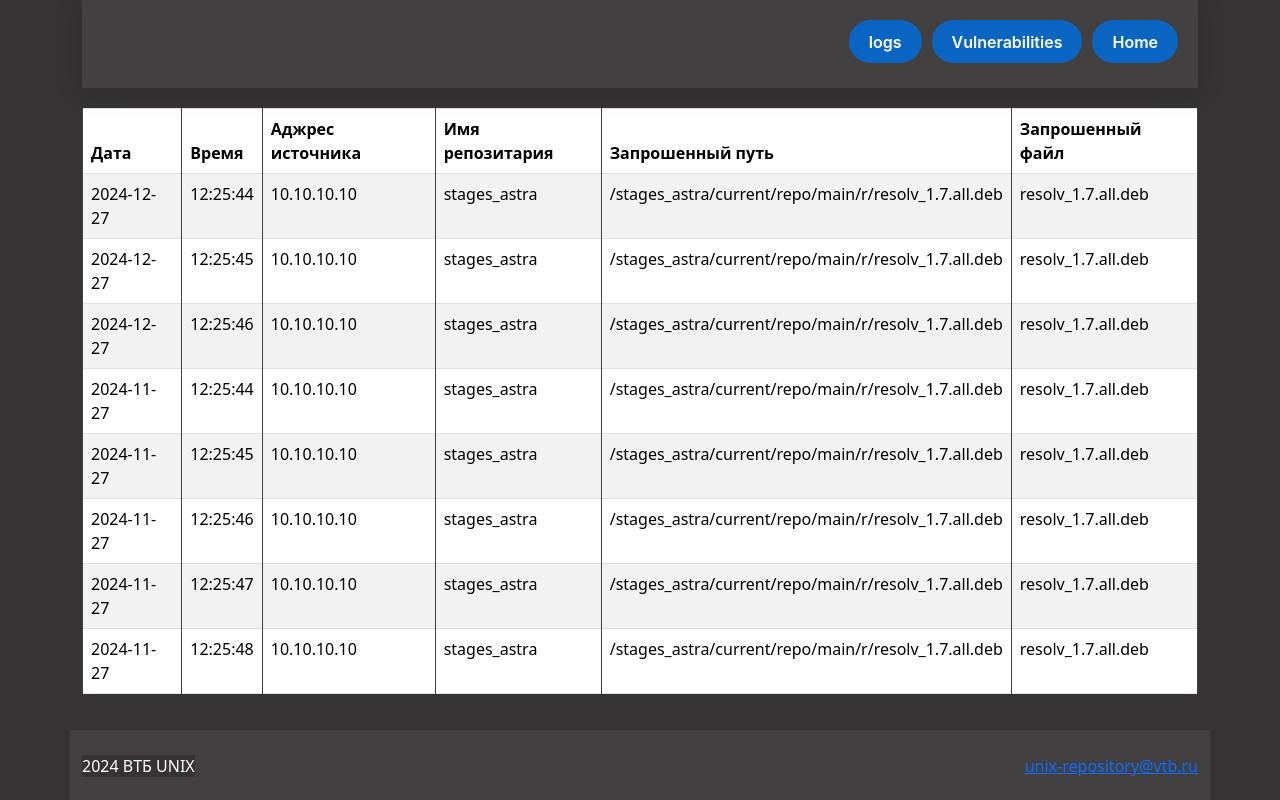
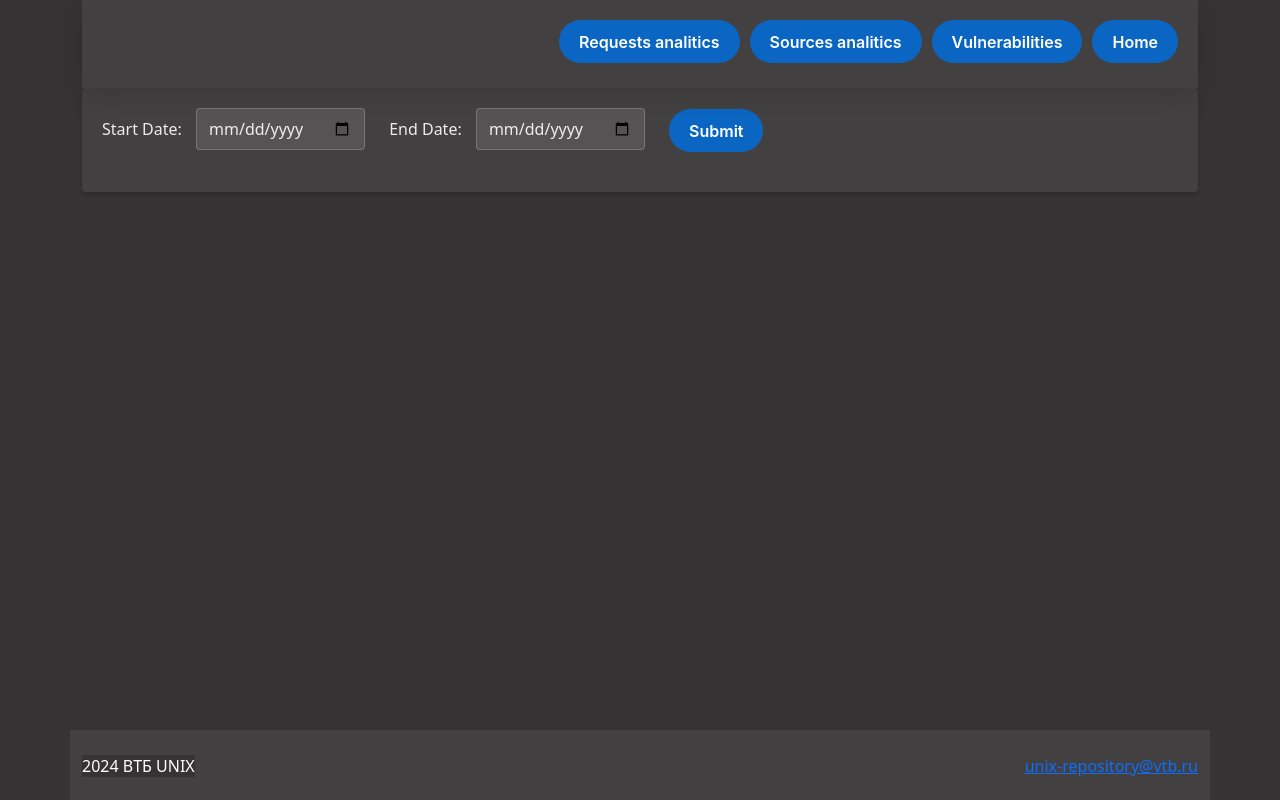
Before and after one commit to Snow-Bars/repo_search, a Flask app: page /logs in a window 1280 px wide. Run offline with Flask 3, Linux system fonts and the light colour scheme; some libraries are stand-ins or nearby versions.

Commit message:
add logs analitycs

```diff
--- a/app.py
+++ b/app.py
@@ -1,10 +1,11 @@
-from flask import Flask, render_template, request
+from flask import Flask, render_template, request, jsonify
 import json
 import os
 from vars import base_url, base_catalogs, files_list, res_folder
 import subprocess, sys
 import csv
 from io import StringIO
+from datetime import datetime, timedelta
 
 app = Flask(__name__)
 
@@ -148,45 +149,126 @@ def vulnerabilities():
 
 @app.route('/logs')
 def logs():
-    try:
-        search_query = request.form.get('query', '').strip().lower()
-        parsed_logs_dir = os.path.join(os.path.dirname(__file__), 'nginx', 'parsed')
-        table_html = '<table class="table table-striped table-bordered">'
-        table_html += '<thead><tr>'
-        headers = ['Дата', 'Время', 'Аджрес источника', 'Имя репозитария', 'Запрошенный путь', 'Запрошенный файл']
+    return render_template('log_analitics.html')
 
-        for header in headers:
-            table_html += f'<th>{header}</th>'
+@app.route('/analyze_sources', methods=['POST'])
+def analyze_sources():
+    results, json_files, days = [], [], []
+    source_counts = {}
+    parsed_logs_dir = os.path.join(app.root_path, 'nginx', 'parsed')
+    if request.form.get('start_date', '') and request.form.get('end_date', ''):
+        search_start_date = datetime.strptime(request.form.get('start_date', ''),'%Y-%m-%d')
+        search_end_date = datetime.strptime(request.form.get('end_date', ''),'%Y-%m-%d')
+        date_range = 'Начиная с ' + search_start_date.date().strftime('%Y-%m-%d') + ', и заканчивая ' + search_end_date.date().strftime('%Y-%m-%d')
+        day = [search_start_date + timedelta(days=x) for x in range((search_end_date - search_start_date).days + 1)]
 
-        table_html += '</tr></thead><tbody>'
-        json_files = [f for f in os.listdir(parsed_logs_dir) if f.endswith('.json')]
+        for i in day:
+            days.append(i.date().strftime('%Y-%m-%d') + '_parsed-logs.json')
 
-        for json_file in sorted(json_files, reverse=True):
-            file_path = os.path.join(parsed_logs_dir, json_file)
+        json_files = list(set(days) & set(os.listdir(parsed_logs_dir)))
+    else:
+        date_range = 'За все время'
+        json_files = os.listdir(parsed_logs_dir)
 
-            with open(file_path, 'r', encoding='utf-8') as f:
-                logs_data = json.load(f)
+    for json_file in json_files:
+        log_file = os.path.join(parsed_logs_dir, json_file)
+        with open(log_file, 'r') as f:
+            logs = json.load(f)
+            for log in logs:
+                source_address = log.get('source_address')
+                if source_address:
+                    source_counts[source_address] = source_counts.get(source_address, 0) + 1
 
-                for entry in logs_data:
-                    if search_query:
-                        entry_text = ' '.join(str(v) for v in entry.values()).lower()
-                        if search_query not in entry_text:
-                            continue
+    for source, count in source_counts.items():
+        results.append({
+            'source_address': source,
+            'count': count
+        })
 
-                    table_html += '<tr>'
-                    table_html += f'<td>{entry.get("date", "")}</td>'
-                    table_html += f'<td>{entry.get("time", "")}</td>'
-                    table_html += f'<td>{entry.get("source_address", "")}</td>'
-                    table_html += f'<td>{entry.get("repo_name", "")}</td>'
-                    table_html += f'<td>{entry.get("package_path", "")}</td>'
-                    table_html += f'<td>{entry.get("package_name", "")}</td>'
-                    table_html += '</tr>'
+    results.sort(key=lambda x: x['count'], reverse=True)
+    table_html = '<table class="table table-striped table-bordered">'
+    table_html += '<thead><tr>'
+    headers = ['source_address', 'count']
 
-        table_html += '</tbody></table>'
-        return render_template('logs.html', table=table_html, search_query=search_query)
+    for header in headers:
+        table_html += f'<th>{header}</th>'
 
-    except Exception as e:
-        return f'Error: {str(e)}', 500
+    table_html += '</tr></thead><tbody>'
+
+    for entry in results:
+        table_html += '<tr>'
+        table_html += f'<td>{entry.get("source_address", "")}</td>'
+        table_html += f'<td>{entry.get("count", "")}</td>'
+        table_html += '</tr>'
+
+    table_html += '</tbody></table>'
+    return render_template('sourses_ip.html', table=table_html, date_range=date_range)
+
+@app.route('/requests')
+def requests():
+    return render_template('requests_analitics.html')
+
+@app.route('/analyze_content', methods=['POST'])
+def analyze_content():
+    results, json_files, days = [], [], []
+    content_counts = {}
+    parsed_logs_dir = os.path.join(app.root_path, 'nginx', 'parsed')
+    if request.form.get('start_date', '') and request.form.get('end_date', ''):
+        search_start_date = datetime.strptime(request.form.get('start_date', ''),'%Y-%m-%d')
+        search_end_date = datetime.strptime(request.form.get('end_date', ''),'%Y-%m-%d')
+        date_range = 'Начиная с ' + search_start_date.date().strftime('%Y-%m-%d') + ', и заканчивая ' + search_end_date.date().strftime('%Y-%m-%d')
+        day = [search_start_date + timedelta(days=x) for x in range((search_end_date - search_start_date).days + 1)]
+
+        for i in day:
+            days.append(i.date().strftime('%Y-%m-%d') + '_parsed-logs.json')
+
+        json_files = list(set(days) & set(os.listdir(parsed_logs_dir)))
+    else:
+        date_range = 'За все время'
+        json_files = os.listdir(parsed_logs_dir)
+
+    parsed_logs_dir = os.path.join(app.root_path, 'nginx', 'parsed')
+    json_files = [f for f in os.listdir(parsed_logs_dir) if f.endswith('_parsed-logs.json')]
+
+    for json_file in json_files:
+        log_file = os.path.join(parsed_logs_dir, json_file)
+        with open(log_file, 'r') as f:
+            logs = json.load(f)
+            for log in logs:
+                package_name = log.get('package_name')
+                package_path = log.get('package_path')
+
+                if all([package_name, package_path]):
+                    key = (package_name, package_path)
+                    content_counts[key] = content_counts.get(key, 0) + 1
+
+    for (pkg_name, pkg_path), count in content_counts.items():
+        results.append({
+            'package_name': pkg_name,
+            'package_path': pkg_path,
+            'count': count
+        })
+
+    results.sort(key=lambda x: x['count'], reverse=True)
+    table_html = '<table class="table table-striped table-bordered">'
+    table_html += '<thead><tr>'
+    headers = ['package name', 'package path', 'count']
+
+    for header in headers:
+        table_html += f'<th>{header}</th>'
+
+    table_html += '</tr></thead><tbody>'
+
+    for entry in results:
+        table_html += '<tr>'
+        table_html += f'<td>{entry.get("package_name", "")}</td>'
+        table_html += f'<td>{entry.get("package_path", "")}</td>'
+        table_html += f'<td>{entry.get("count", "")}</td>'
+        table_html += '</tr>'
+
+    table_html += '</tbody></table>'
+
+    return render_template('requests_table.html', table=table_html, date_range=date_range)
 
 if __name__ == '__main__':
     app.run(debug=True)
--- a/nginx/parsed/2024-11-27_parsed-logs.json
+++ b/nginx/parsed/2024-11-27_parsed-logs.json
@@ -2,7 +2,7 @@
     {
         "date": "2024-11-27",
         "time": "12:25:44",
-        "source_address": "10.10.10.10",
+        "source_address": "10.10.10.11",
         "repo_name": "stages_astra",
         "package_path": "/stages_astra/current/repo/main/r/resolv_1.7.all.deb",
         "package_name": "resolv_1.7.all.deb"
@@ -36,7 +36,7 @@
         "time": "12:25:48",
         "source_address": "10.10.10.10",
         "repo_name": "stages_astra",
-        "package_path": "/stages_astra/current/repo/main/r/resolv_1.7.all.deb",
-        "package_name": "resolv_1.7.all.deb"
+        "package_path": "/stages_astra/current/repo/main/r/resolvers1212_1.7.all.deb",
+        "package_name": "resolvers1212_1.7.all.deb"
     }
 ]
--- a/nginx/parsed/2024-12-27_parsed-logs.json
+++ b/nginx/parsed/2024-12-27_parsed-logs.json
@@ -2,7 +2,7 @@
     {
         "date": "2024-12-27",
         "time": "12:25:44",
-        "source_address": "10.10.10.10",
+        "source_address": "10.10.10.11",
         "repo_name": "stages_astra",
         "package_path": "/stages_astra/current/repo/main/r/resolv_1.7.all.deb",
         "package_name": "resolv_1.7.all.deb"
@@ -10,7 +10,7 @@
     {
         "date": "2024-12-27",
         "time": "12:25:45",
-        "source_address": "10.10.10.10",
+        "source_address": "10.10.10.11",
         "repo_name": "stages_astra",
         "package_path": "/stages_astra/current/repo/main/r/resolv_1.7.all.deb",
         "package_name": "resolv_1.7.all.deb"
--- a/static/css/styles.css
+++ b/static/css/styles.css
@@ -16,13 +16,6 @@ background: #424040;
   margin-bottom: 60px;
 }
 
-.table th {
-  position: sticky;
-  top: 0;
-  background-color: #424040;
-  z-index: 10;
-}
-
 .container {
   width: 100%;
   padding-right: 15px;
@@ -36,20 +29,7 @@ background: #424040;
   width: 100%;
   margin-bottom: 1rem;
   border-collapse: collapse;
-}
-
-.table th,
-.table td {
-  padding: 0.75rem;
-  border: 1px solid #424040;
-}
-
-.table-striped tbody tr:nth-of-type(odd) {
-  background-color: rgba(255, 255, 255, 0.05);
-}
-
-.table-bordered {
-  border: 1px solid #424040;
+  background: transparent;
 }
 
 .table-responsive {
@@ -57,6 +37,71 @@ background: #424040;
   width: 100%;
   overflow-x: auto;
   -webkit-overflow-scrolling: touch;
+}
+
+/* Table styles */
+.table {
+    width: 100%;
+    margin-bottom: 1rem;
+    color: rgba(255, 255, 255, 0.9);
+    background-color: transparent;
+}
+
+.table-striped tbody tr:nth-of-type(odd) {
+    background-color: rgba(255, 255, 255, 0.02);
+}
+
+.table-striped tbody tr:hover {
+    background-color: rgba(255, 255, 255, 0.05);
+}
+
+.table-responsive {
+    display: block;
+    width: 100%;
+    overflow-x: auto;
+    -webkit-overflow-scrolling: touch;
+}
+
+.table-container {
+    margin: 20px 0;
+    background: rgba(0, 0, 0, 0.2);
+    border-radius: 4px;
+    box-shadow: 0 2px 4px rgba(0, 0, 0, 0.2);
+}
+
+/* Improve table responsiveness */
+.table-responsive {
+    overflow-x: auto;
+    -webkit-overflow-scrolling: touch;
+}
+
+.table-container {
+    margin: 20px 0;
+    border-radius: 4px;
+    box-shadow: 0 1px 3px rgba(0,0,0,0.2);
+    background: rgba(255, 255, 255, 0.05);
+}
+
+.table th {
+    background: rgba(0, 0, 0, 0.2);
+    padding: 12px 15px;
+    text-align: left;
+    font-weight: bold;
+    color: #fff;
+    border-bottom: 2px solid rgba(255, 255, 255, 0.1);
+}
+
+.table td {
+    padding: 12px 15px;
+    border-bottom: 1px solid rgba(255, 255, 255, 0.05);
+}
+
+.table-striped tbody tr:nth-of-type(odd) {
+    background: rgba(255, 255, 255, 0.02);
+}
+
+.table-striped tbody tr:hover {
+    background: rgba(255, 255, 255, 0.05);
 }
 
 /* HEADER */
@@ -71,11 +116,10 @@ background: #424040;
   z-index: 1000;
   background: rgb(66, 64, 64);
   -webkit-box-shadow: 0 5px 25px rgba(0, 0, 0, 0.15);
-      box-shadow: 0 5xp 25px rgba(0, 0, 0, 0.15);
+      box-shadow: 0 5px 25px rgba(0, 0, 0, 0.15);
 }
 
 /* BODY */
-
 
 /* FOOTER */
 .footer_pos {
@@ -265,3 +309,51 @@ select:-moz-focusring {
   background: rgba(0, 0, 0, .08);
   color: rgba(0, 0, 0, .3);
 }
+
+/* Analysis Controls */
+.analysis-controls {
+
+    padding: 20px;
+    background: rgb(66, 64, 64);
+    border-radius: 4px;
+    box-shadow: 0 2px 4px rgba(0, 0, 0, 0.2);
+}
+
+.date-selector {
+    margin-bottom: 20px;
+}
+
+.date-selector label {
+    color: rgba(255, 255, 255, 0.9);
+    margin-right: 10px;
+}
+
+.date-input {
+    background: rgba(255, 255, 255, 0.1);
+    border: 1px solid rgba(255, 255, 255, 0.2);
+    border-radius: 4px;
+    color: rgba(255, 255, 255, 0.9);
+    padding: 8px 12px;
+    margin-right: 20px;
+}
+
+.date-input:focus {
+    outline: none;
+    border-color: rgba(255, 255, 255, 0.4);
+    background: rgba(255, 255, 255, 0.15);
+}
+
+.analysis-buttons {
+    display: flex;
+    gap: 10px;
+}
+
+.analysis-buttons button {
+    flex: 1;
+}
+
+#results h2 {
+    color: rgba(255, 255, 255, 0.9);
+    margin: 20px 0;
+    font-size: 1.5em;
+}
--- a/templates/base.html
+++ b/templates/base.html
@@ -17,7 +17,10 @@
                         <button class="button-18">Vulnerabilities</button>
                     </a>
                     <a style="float:right; margin-right: 10px;" href="{{ url_for('logs') }}">
-                        <button class="button-18">logs</button>
+                        <button class="button-18">Sources analitics</button>
+                    </a>
+                    <a style="float:right; margin-right: 10px;" href="{{ url_for('requests') }}">
+                        <button class="button-18">Requests analitics</button>
                     </a>
                 </header>
             {% block header %} {% endblock %}
--- /dev/null
+++ b/templates/log_analitics.html
@@ -0,0 +1,28 @@
+{% extends 'base.html' %}
+
+{% block title %}
+    Анализ логов
+{% endblock %}
+
+{% block header %}
+    <br>
+    <br>
+{% endblock %}
+
+{% block head %}
+
+{% endblock %}
+
+{% block body %}
+    <div class="analysis-controls">
+        <div class="date-selector">
+            <form action="{{ url_for('analyze_sources') }}" method="post">
+                <label for="start_date">Start Date:</label>
+                <input type="date" id="start_date" name="start_date" class="date-input">
+                <label for="end_date">End Date:</label>
+                <input type="date" id="end_date" name="end_date" class="date-input">
+                <button class="button-18" type="submit">Submit</button>
+            </form>
+        </div>
+    </div>
+{% endblock %}
```
Also changed, not shown: templates/requests_analitics.html (added, +28 -0 lines), templates/requests_table.html (added, +31 -0 lines), templates/sourses_ip.html (added, +31 -0 lines), 1 other file.
